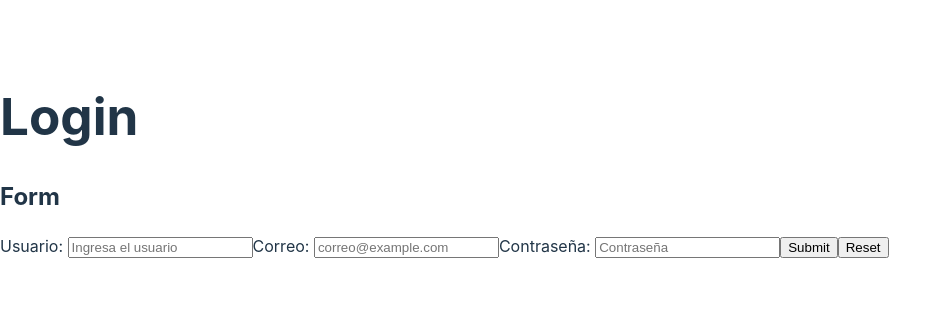
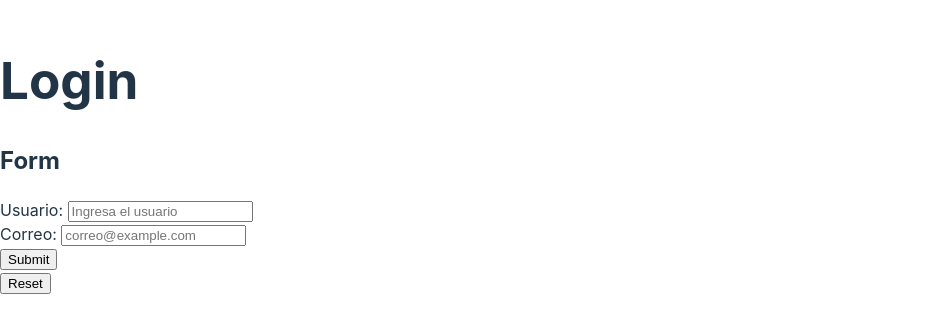
Before and after one commit to JavierSantoyo89/metalmecanica-typescript-frontend, a React (Vite) app: page /login in a window 1280 px wide. Shown: the part 244-576 px from the top of the page, without its empty margins (0-952 px from the left). Built offline with nearby package versions, Linux system fonts and the light colour scheme; the HTML template or start-up script is replaced by a standard one.

Commit message:
Update: custom form

```diff
--- a/src/components/common/Input.tsx
+++ b/src/components/common/Input.tsx
@@ -40,11 +40,12 @@
       labelHTMLFor?: string
       labelName?: string | number
       notify?: () => void
+      dataInput?: object
     }
 export const Input: React.FC<inputProps> = ({...props}: inputProps) => {
   return (<>
     <label htmlFor={props.labelHTMLFor}>{props.labelName}</label>
-    <input type={props.type} placeholder={props.plaseholder} onClick={props.notify}/>
+    <input type={props.type} placeholder={props.plaseholder} onClick={props.notify} {...props.dataInput}/>
   </>
   )
 }
--- a/src/components/form/Form.tsx
+++ b/src/components/form/Form.tsx
@@ -1,4 +1,6 @@
+import { useForm, SubmitHandler } from "react-hook-form";
 import { ToastContainer, toast } from "react-toastify";
+import "react-toastify/dist/ReactToastify.css";
 import { Input } from "../common/Input";
 const resetNotify = () => {
   toast("Formulario reseteado");
@@ -6,31 +8,52 @@ const resetNotify = () => {
 const sendNotify = () => {
   toast("Formulario enviado");
 };
+
+type Inputs = {
+  example: string;
+  exampleRequired: string;
+};
+
 export const Form = () => {
+  const {
+    register,
+    handleSubmit,
+    watch,
+    formState: { errors },
+  } = useForm<Inputs>();
+  const onSubmit: SubmitHandler<Inputs> = (data) => console.log(data);
+  console.log(watch("example"));
+  console.log(watch("exampleRequired"));
   return (
     <div>
       <h2>Form</h2>
-      <form>
+      <form onSubmit={handleSubmit(onSubmit)}>
         <Input
           type="text"
+          dataInput={{ ...register("example", { required: true }) }}
           labelHTMLFor="Usuario"
           labelName="Usuario: "
           plaseholder="Ingresa el usuario"
         />
+        <br></br>
         <Input
-          type="email"
+          type="text"
+          dataInput={{ ...register("exampleRequired") }}
           labelHTMLFor="email"
           labelName="Correo: "
           plaseholder="correo@example.com"
-        />
-        <Input
+        />{" "}
+        <br></br>
+        {/* <Input
           type="password"
           labelHTMLFor="password"
           labelName="Contraseña: "
           plaseholder="Contraseña"
-        />
+        /> */}
         <Input type="submit" value="Enviar" notify={sendNotify} />
-        <Input type="reset" value="Limpiar" notify={resetNotify} />
+        <br></br>
+        <Input type="reset" value="Limpiar" notify={resetNotify} /> <br></br>
+        {errors.exampleRequired && <span>This field is required</span>}
       </form>
       <ToastContainer />
     </div>
```
